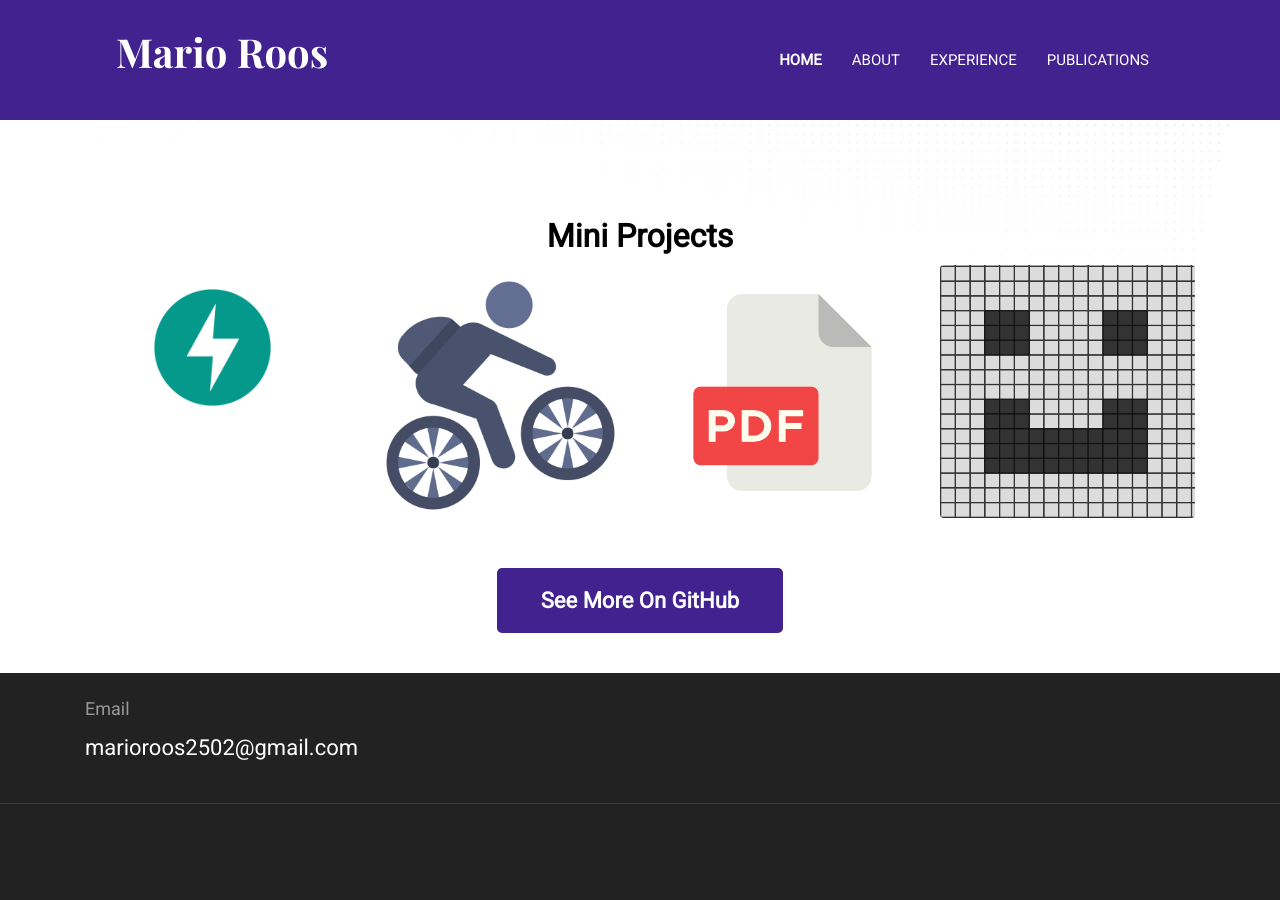
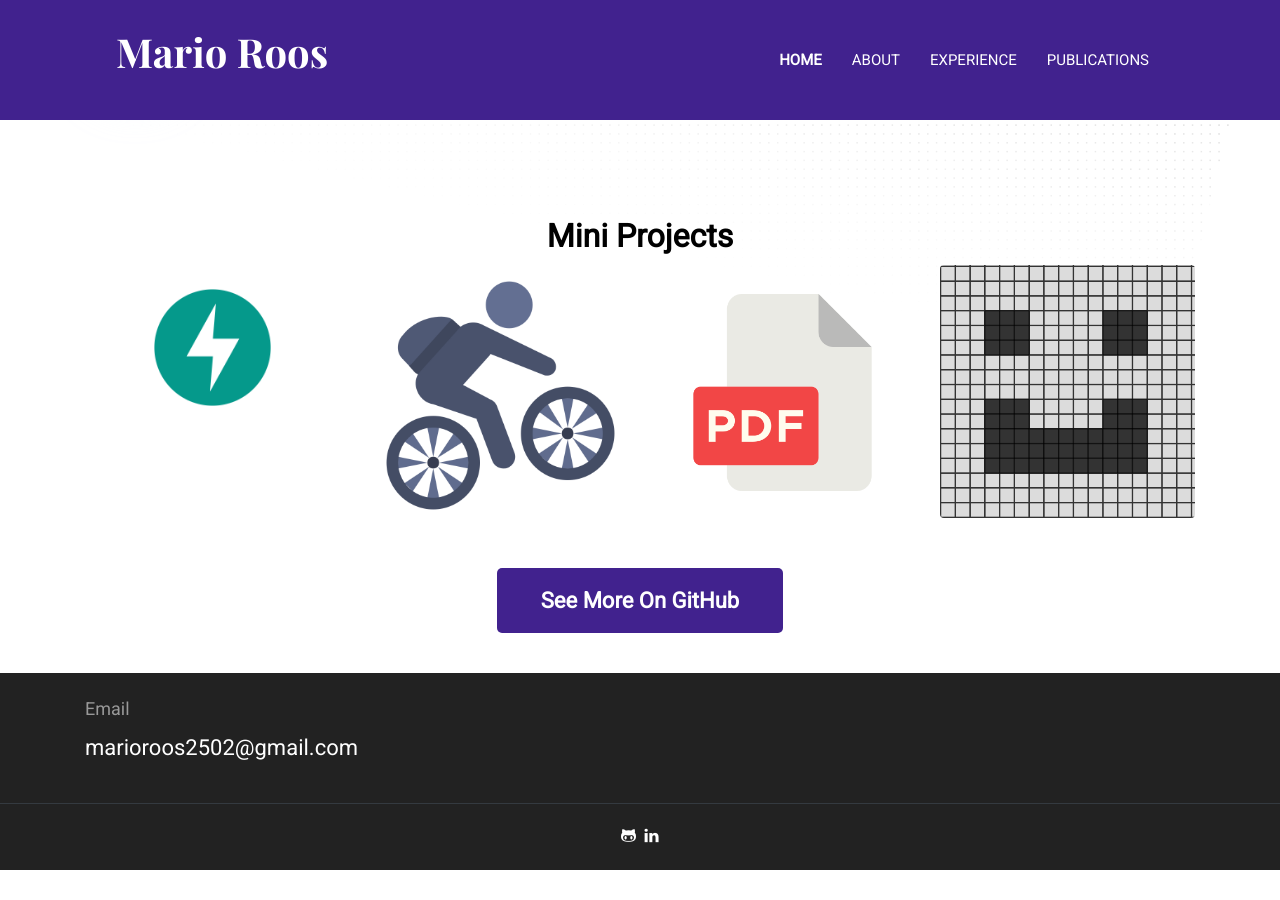
Before and after one commit to mariorht/me, a Jekyll site: the page built from index.html, in a window 1280 px wide and 900 px high, scrolled down 1852 px. Built offline with Jekyll 4.4.1, drawn with Linux system fonts in a browser that asks for light colours; after the commit the page ends 2722 px from its top, so only the background shows below that.

Commit message:
cambios footer

```diff
--- a/_includes/footer.html
+++ b/_includes/footer.html
@@ -7,18 +7,20 @@
           <h5 class="text-light">Email</h5>
           <p class="text-white paragraph-lg font-primary">{{ site.data.settings.email }}</p>
         </div>
-        <!-- <div class="col-md-4">
-          <h5 class="text-light">Phone</h5>
-          <p class="text-white paragraph-lg font-secondary">{{ site.data.settings.phone }}</p>
-        </div>
-        <div class="col-md-4">
-          <h5 class="text-light">Address</h5>
-          <p class="text-white paragraph-lg font-secondary">{{ site.data.settings.address }}</p>
-        </div> -->
       </div>
     </div>
   </div>
-  <div class="border-top text-center border-dark py-5">
+  <div class="border-top text-center border-dark py-4">
+    <!-- Horizontal Social Icons -->
+    <ul class="list-inline">
+      {% for social in site.data.settings.social %}
+      <li class="list-inline-item">
+        <a class="text-white" href="{{ social.link }}">
+          <i class="{{ social.icon }}"></i>
+        </a>
+      </li>
+      {% endfor %}
+    </ul>
     <p class="mb-0 text-light">{{site.data.settings.copyright | markdownify}}</p>
   </div>
 </footer>
```
